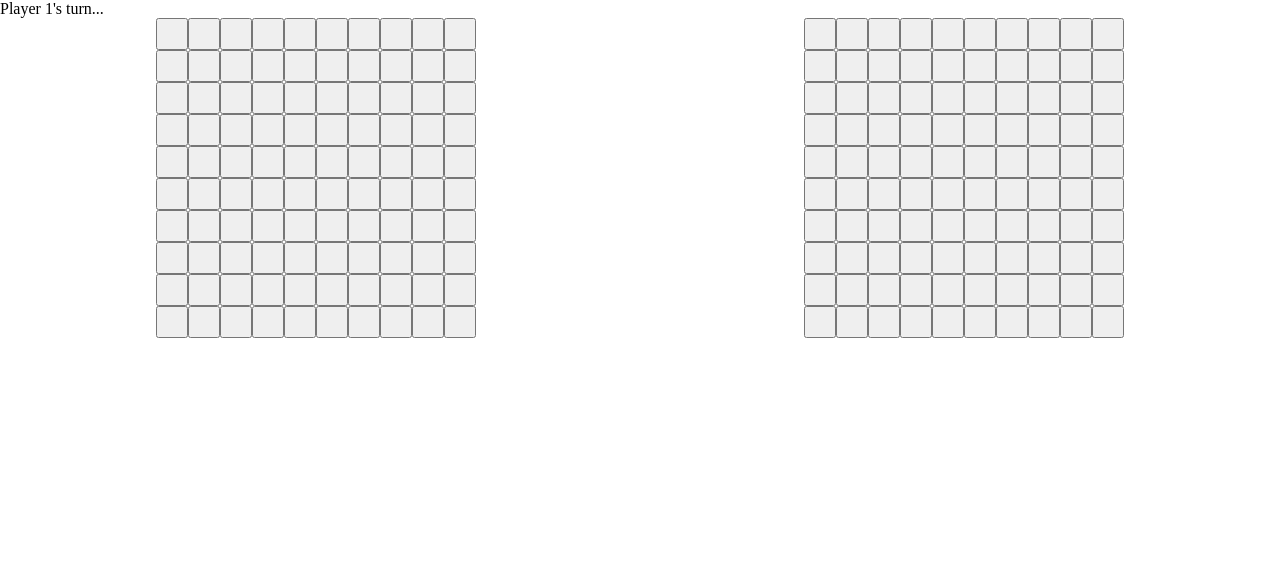
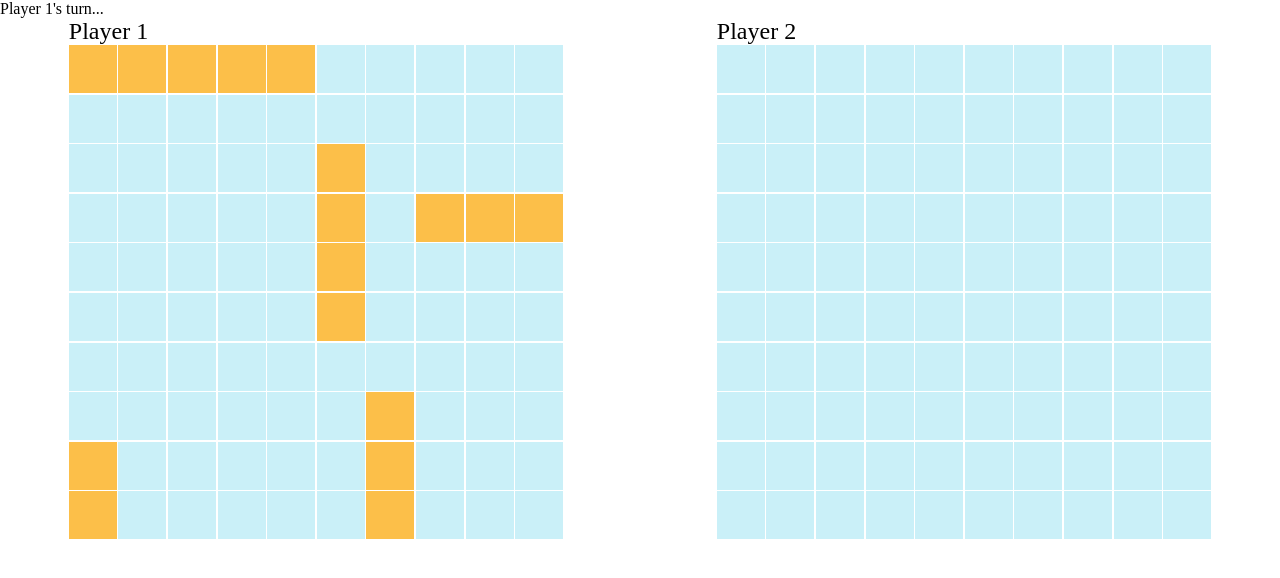
Before and after one commit to detrett/battleships, a website built with webpack: page src/template.html in a window 1280 px wide. Built offline with nearby package versions, Linux system fonts and the light colour scheme.

Commit message:
feat: add html/css for grids
feat: update screen controller to handle a basic game between
two players

```diff
--- a/src/game-controller.js
+++ b/src/game-controller.js
@@ -27,10 +27,12 @@ export class GameController {
 
   playRound(row, column) {
     const enemy = this.getInactivePlayer();
-    enemy.gameboard.receiveAttack(row, column);
+    const tie = enemy.gameboard.receiveAttack(row, column);
+
     if(enemy.gameboard.checkForGameOver()) {
+      console.log(`Game Over! All of ${enemy.getName()}'s ships have been sunk!`)
       // Reset
-    } else {
+    } else if (!tie) {
       this.switchPlayerTurn();
       this.printNewRound();
     }
--- a/src/gameboard.js
+++ b/src/gameboard.js
@@ -63,20 +63,20 @@ export class Gameboard {
       if (tile.hasShip()) {
         const ship = tile.getShip();
         this.attackShip(ship);
+        return false;
       } else {
         console.log(`%cTile ${tile.getCoordinates()} attacked, it's a miss!`, 'color: darkslateblue');
+        return false;
       }
     } else {
       console.log (`Tile ${tile.getCoordinates()} has already been attacked!`);
+      return true;
     }
   }
 
   attackShip(ship) {
     ship.hit();
     if (ship.isSunk()) {
-      if (this.checkForGameOver()) {
-        console.log("Game Over! All ships have been sunk!");
-      }
       console.log(`%c${ship.name} has been sunk!`, 'color: darkred; font-weight: bold');
     }
     console.log(`%cA ${ship.name} has been hit!`, 'color: darkred; font-weight: bold');
--- a/src/index.js
+++ b/src/index.js
@@ -3,7 +3,6 @@ import "./styles.css";
 import { ScreenController } from "./screen-controller";
 
 const screenController = new ScreenController();
-screenController.updateScreen();
 
 // gameController.printNewRound();
 // gameController.playRound(4,3);
--- a/src/screen-controller.js
+++ b/src/screen-controller.js
@@ -1,17 +1,21 @@
-import { GameController } from './game-controller';
-import { Player } from './player';
+import { GameController } from "./game-controller";
+import { Player } from "./player";
 
 export class ScreenController {
   constructor() {
     this.gameController = this.initialize();
-    this.playerTurnDiv = document.getElementById('player-turn');
-    this.enemyBoardDiv = document.getElementById('enemy-board');
-    this.playerBoardDiv = document.getElementById('player-board');
+    this.playerTurnDiv = document.getElementById("player-turn");
+    this.enemyBoardDiv = document.getElementById("enemy-board");
+    this.playerBoardDiv = document.getElementById("player-board");
+
+    this.enemyBoardDiv.addEventListener("click", (event) => this.clickHandlerBoard(event));
+
+    this.updateScreen();
   }
 
   initialize() {
-    const player1 = new Player('Player 1');
-    const player2 = new Player('Player 2');
+    const player1 = new Player("Player 1");
+    const player2 = new Player("Player 2");
 
     player1.setBoard();
     player2.setBoard();
@@ -21,8 +25,8 @@ export class ScreenController {
 
   updateScreen() {
     // Clear grids
-    this.enemyBoardDiv.textContent = '';
-    this.playerBoardDiv.textContent = '';
+    this.enemyBoardDiv.textContent = "";
+    this.playerBoardDiv.textContent = "";
 
     // Get updated grids
     const enemy = this.gameController.getInactivePlayer();
@@ -34,36 +38,55 @@ export class ScreenController {
     this.playerTurnDiv.textContent = `${activePlayer.getName()}'s turn...`;
 
     // Update grids
-    this.updateGrid(this.enemyBoardDiv, enemyGrid);
-    this.updateGrid(this.playerBoardDiv, playerGrid)
+    this.updateGrid(this.enemyBoardDiv, enemyGrid, false);
+    this.updateGrid(this.playerBoardDiv, playerGrid, true);
   }
 
   // Helper method to update grids
-  updateGrid(div, grid) {
+  updateGrid(div, grid, showShips) {
     grid.forEach((row, r_index) =>
       row.map((tile, c_index) => {
-        const tileButton = document.createElement('button');
-        tileButton.classList.add('tile');
-        tileButton.dataset.row = r_index;
-        tileButton.dataset.column = c_index;
+        let element = "span";
+        if (!showShips) {
+          element = "button";
+        }
+        const tileEl = document.createElement(element);
+        tileEl.classList.add("tile");
+        tileEl.dataset.row = r_index;
+        tileEl.dataset.column = c_index;
 
         switch (tile.getState()) {
           case 0:
-            tileButton.classList.add('neutral');
+            tileEl.classList.add("neutral");
             break;
           case 1:
-            tileButton.classList.add('miss');
+            tileEl.classList.add("miss");
             break;
           case 2:
-            tileButton.classList.add('ship');
+            if (showShips) {
+              tileEl.classList.add("ship");
+            } else {
+              tileEl.classList.add("neutral");
+            }
             break;
           case 3:
-            tileButton.classList.add('hit');
+            tileEl.classList.add("hit");
             break;
         }
 
-        div.appendChild(tileButton);
+        div.appendChild(tileEl);
       })
     );
   }
+
+  clickHandlerBoard(event) {
+    const selectedRow = event.target.dataset.row;
+    const selectedColumn = event.target.dataset.column;
+
+    if (!selectedColumn || !selectedRow) return;
+
+    console.log(selectedRow + selectedColumn)
+    this.gameController.playRound(selectedRow, selectedColumn);
+    this.updateScreen();
+  }
 }
--- a/src/styles.css
+++ b/src/styles.css
@@ -41,6 +41,12 @@ button:hover {
 }
 
 /** VARIABLES **/
+:root {
+  --tile-neutral: #caf0f8;
+  --tile-miss: #ffffff;
+  --tile-ship: #fcbf49;
+  --tile-hit: #d62828;
+}
 
 /** STYLES **/
 
@@ -53,15 +59,29 @@ button:hover {
 
 #enemy-board, #player-board {
   display: grid;
+  gap: 0.1rem;
   grid-template-columns: repeat(10, 1fr);
   grid-template-rows: repeat(10, 1fr);
 }
 
 .tile {
-  width: 2rem;
-  height: 2rem;
+  width: 3rem;
+  height: 3rem;
+  border: none;
 
   &.neutral {
-    background-color: ;
+    background-color: var(--tile-neutral);
+  }
+
+  &.miss {
+    background-color: var(--tile-miss);
+  }
+
+  &.ship {
+    background-color: var(--tile-ship);
+  }
+
+  &.hit {
+    background-color: var(--tile-hit);
   }
 }
--- a/src/template.html
+++ b/src/template.html
@@ -8,8 +8,14 @@
   <body>
     <div id="player-turn"></div>
     <div class="boards">
-      <div id="player-board"></div>
-      <div id="enemy-board"></div>
+      <div class="player">
+        <h2>Player 1</h2>
+        <div id="player-board"></div>
+      </div>
+      <div class="enemy">
+        <h2>Player 2</h2>
+        <div id="enemy-board"></div>
+      </div>
     </div>
   </body>
 </html>
```
